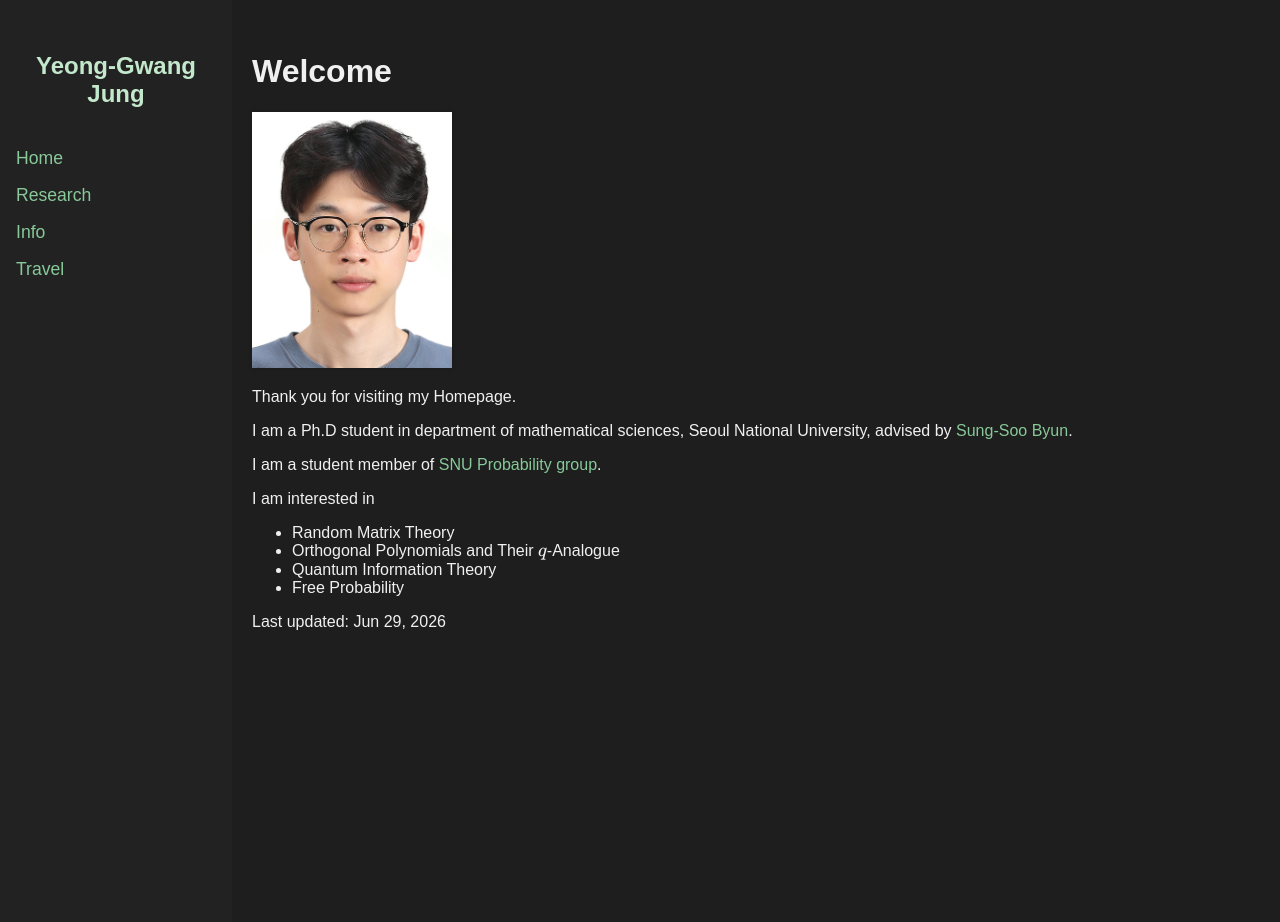
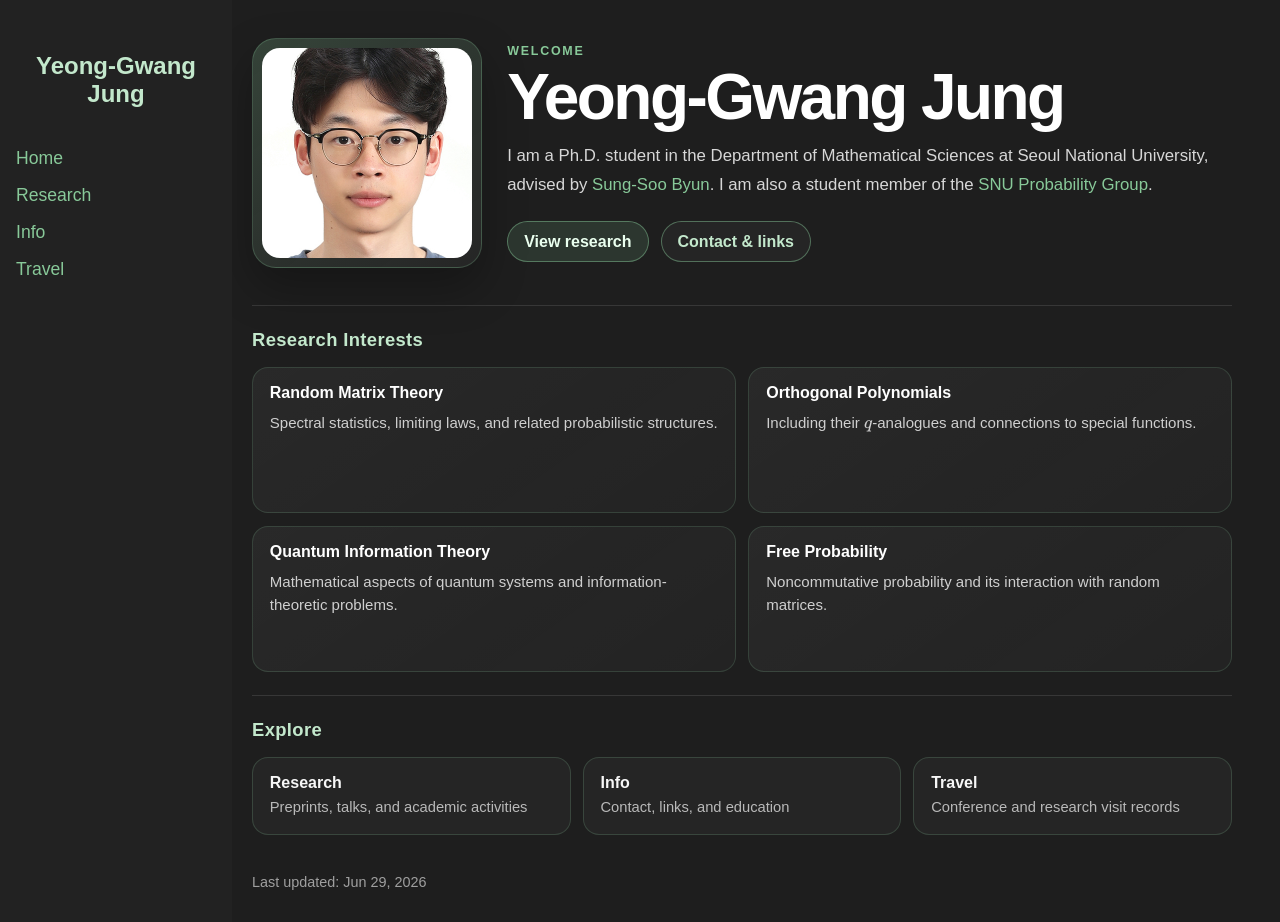
Before and after one commit to y-gJung/y-gJung.github.io, a Jekyll site: the page built from index.md, in a window 1280 px wide and 922 px high. Built offline with Jekyll 4.4.1, drawn with Linux system fonts in a browser that asks for light colours.

Commit message:
Update index.md

```diff
--- a/index.md
+++ b/index.md
@@ -3,23 +3,71 @@ layout: default
 title: Home
 ---
 
-# Welcome
+<section class="home-page">
+  <header class="home-hero">
+    <div class="home-photo-frame">
+      <img src="/myphoto.jpg" alt="Portrait of Yeong-Gwang Jung">
+    </div>
 
-<img src="/myphoto.jpg" alt="My photo" width="200" style="box-shadow: 0 0 5px rgba(0,0,0,0.2);">
+    <div class="home-hero-text">
+      <p class="eyebrow">Welcome</p>
+      <h1>Yeong-Gwang Jung</h1>
+      <p class="lead">
+        I am a Ph.D. student in the Department of Mathematical Sciences at Seoul National University,
+        advised by <a href="https://sites.google.com/view/sungsoobyun">Sung-Soo Byun</a>.
+        I am also a student member of the
+        <a href="https://sites.google.com/view/snuprob/home?authuser=0">SNU Probability Group</a>.
+      </p>
 
-Thank you for visiting my Homepage.
+      <div class="home-actions">
+        <a class="button-link" href="/research.html">View research</a>
+        <a class="button-link button-link-secondary" href="/info.html">Contact &amp; links</a>
+      </div>
+    </div>
+  </header>
 
-I am a Ph.D student in department of mathematical sciences, Seoul National University, advised by [Sung-Soo Byun](https://sites.google.com/view/sungsoobyun).
+  <section class="home-section">
+    <h2>Research Interests</h2>
+    <div class="interest-grid">
+      <div class="interest-card">
+        <strong>Random Matrix Theory</strong>
+        <span>Spectral statistics, limiting laws, and related probabilistic structures.</span>
+      </div>
+      <div class="interest-card">
+        <strong>Orthogonal Polynomials</strong>
+        <span>Including their $q$-analogues and connections to special functions.</span>
+      </div>
+      <div class="interest-card">
+        <strong>Quantum Information Theory</strong>
+        <span>Mathematical aspects of quantum systems and information-theoretic problems.</span>
+      </div>
+      <div class="interest-card">
+        <strong>Free Probability</strong>
+        <span>Noncommutative probability and its interaction with random matrices.</span>
+      </div>
+    </div>
+  </section>
 
-I am a student member of [SNU Probability group](https://sites.google.com/view/snuprob/home?authuser=0).
+  <section class="home-section">
+    <h2>Explore</h2>
+    <div class="home-link-grid">
+      <a class="mini-card" href="/research.html">
+        <strong>Research</strong>
+        <span>Preprints, talks, and academic activities</span>
+      </a>
+      <a class="mini-card" href="/info.html">
+        <strong>Info</strong>
+        <span>Contact, links, and education</span>
+      </a>
+      <a class="mini-card" href="/travel.html">
+        <strong>Travel</strong>
+        <span>Conference and research visit records</span>
+      </a>
+    </div>
+  </section>
 
-I am interested in
-- Random Matrix Theory
-- Orthogonal Polynomials and Their <span>$q$</span>-Analogue
-- Quantum Information Theory
-- Free Probability
-
-<p>Last updated: <span id="last-updated"></span></p>
+  <p class="updated-line">Last updated: <span id="last-updated"></span></p>
+</section>
 
 <script>
   const updated = new Date(document.lastModified);
```
